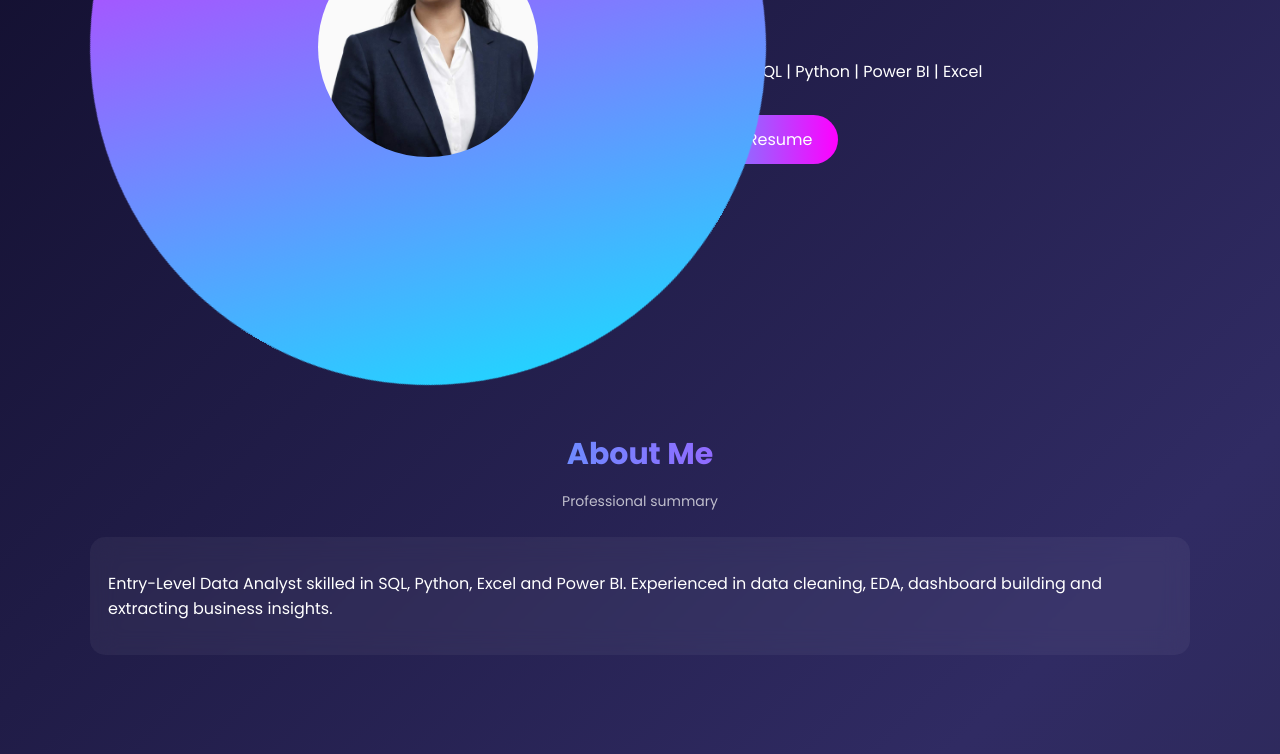
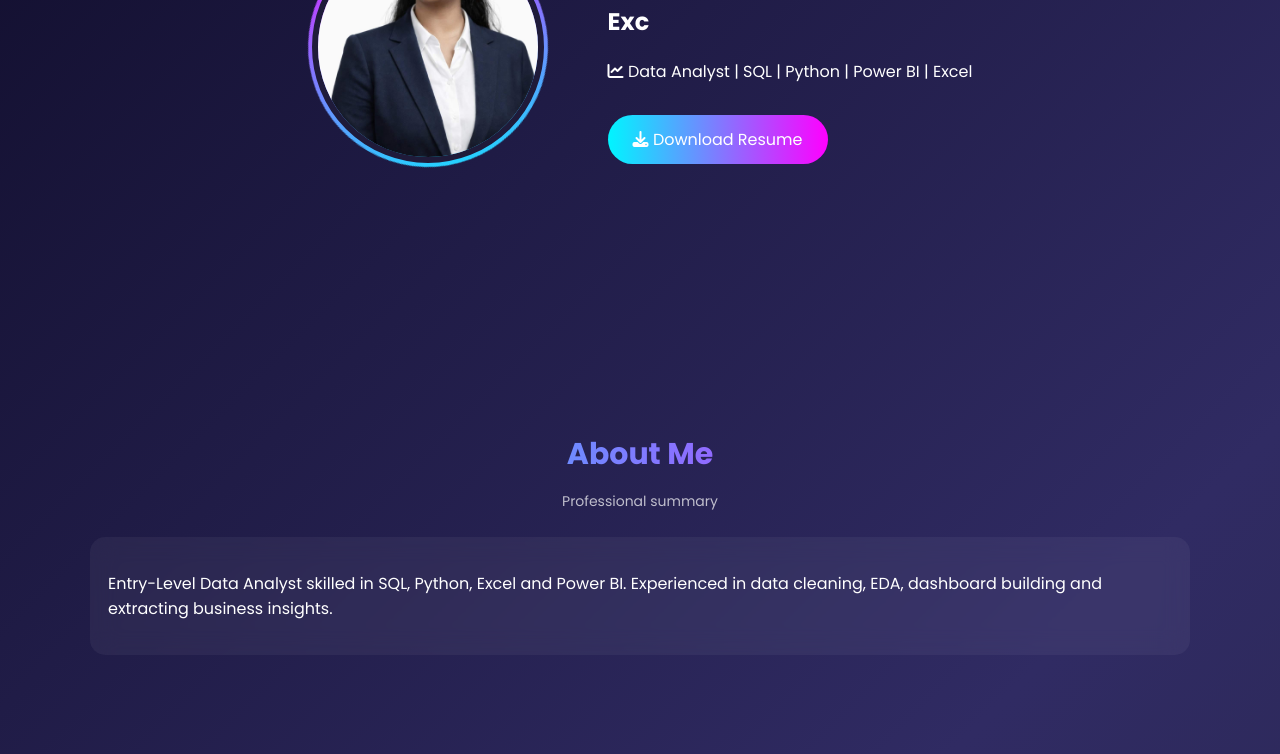
Before and after one commit to priyankacm26-rgb/priyankacm26.github.io, a plain HTML site: page index.html in a window 1280 px wide. Shown: the part 346-1100 px from the top of the page. Drawn offline with Linux system fonts and the light colour scheme.

Commit message:
Update index.html

```diff
--- a/index.html
+++ b/index.html
@@ -73,8 +73,8 @@ flex-wrap:wrap;
 
 .profile-wrapper{
 position:relative;
-width:260px;
-height:260px;
+width:240px;
+height:240px;
 display:flex;
 align-items:center;
 justify-content:center;
@@ -83,12 +83,12 @@ justify-content:center;
 .profile-wrapper::before{
 content:'';
 position:absolute;
-width:260%;
-height:260%;
+width:100%;
+height:100%;
 border-radius:50%;
 background:linear-gradient(45deg,#00f5ff,#ff00ff);
 animation:rotate 6s linear infinite;
-z-index: 0;
+z-index:-1;
 }
 
 @keyframes rotate{
@@ -100,8 +100,7 @@ width:220px;
 height:220px;
 border-radius:50%;
 object-fit:cover;
-position:relative;
-z-index:2;
+border:6px solid #1f1b3a;
 }
 
 /* TEXT */
```
